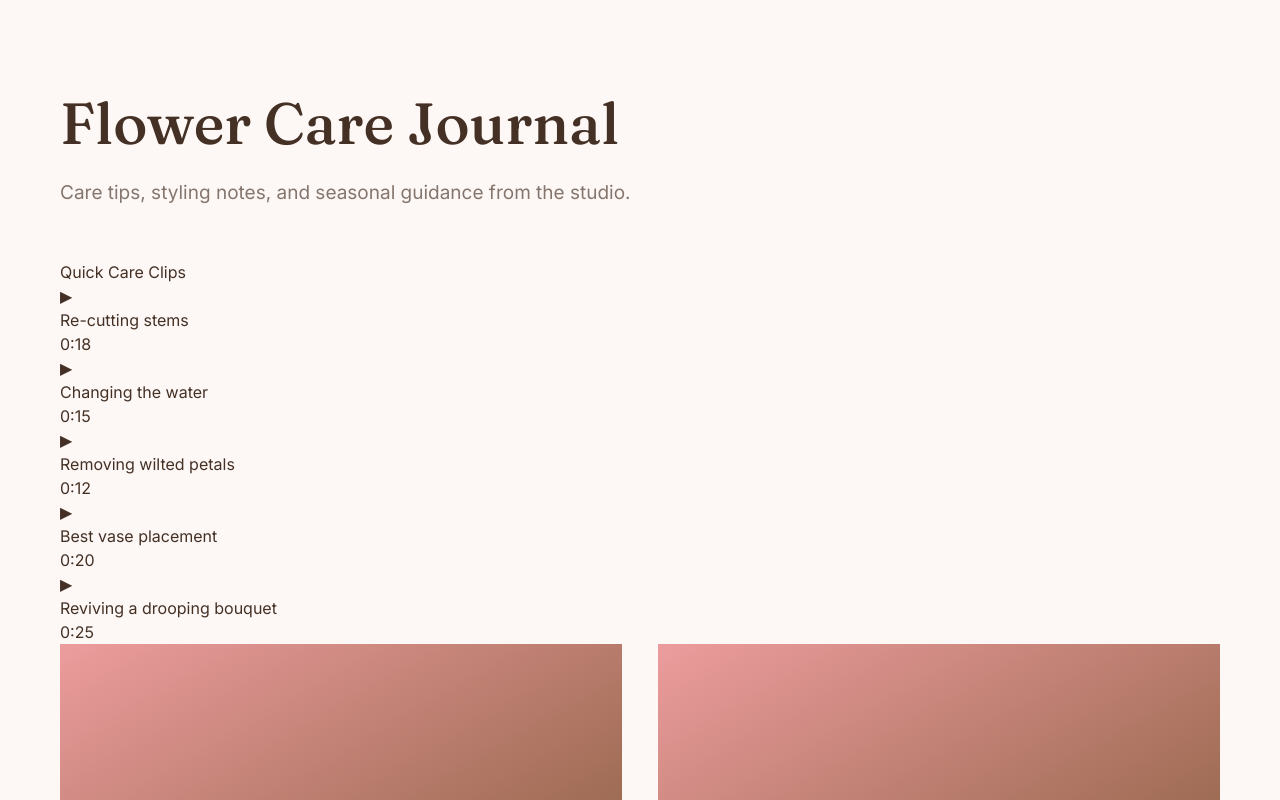
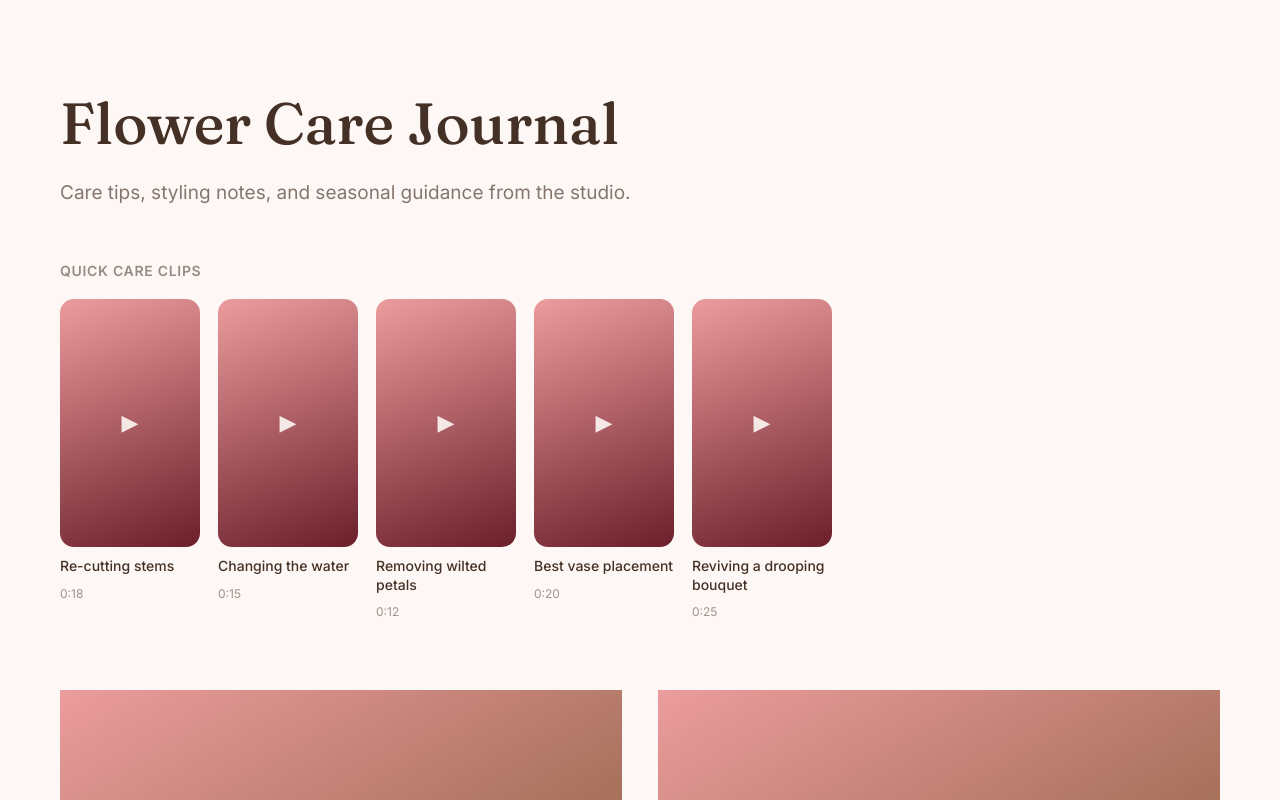
Before and after one commit to Tehzeeb07/Tulip, a React (Vite) app: page /blog in a window 1280 px wide. Shown: the top 800 px of the page. Built offline with nearby package versions, Linux system fonts and the light colour scheme; no server answers; what @convex-dev/auth would draw is missing.

Commit message:
bouquet care shots

```diff
--- a/src/pages/Blog.css
+++ b/src/pages/Blog.css
@@ -83,3 +83,114 @@
   .blog-grid { grid-template-columns: 1fr; }
   .blog-header h1 { font-size: 42px; }
 }
+
+.shorts-section {
+  margin-bottom: 60px;
+}
+
+.shorts-label {
+  display: block;
+  font-size: 14px;
+  font-weight: 600;
+  text-transform: uppercase;
+  letter-spacing: 0.05em;
+  color: rgba(68, 48, 37, 0.55);
+  margin-bottom: 18px;
+}
+
+.shorts-row {
+  display: flex;
+  gap: 18px;
+  overflow-x: auto;
+  padding-bottom: 8px;
+}
+
+.short-card {
+  flex-shrink: 0;
+  width: 140px;
+  cursor: pointer;
+}
+
+.short-thumb {
+  aspect-ratio: 9/16;
+  background: linear-gradient(160deg, #EC9C9D, #6B1F2A);
+  border-radius: 14px;
+  display: flex;
+  align-items: center;
+  justify-content: center;
+  margin-bottom: 10px;
+  transition: transform 0.2s;
+}
+
+.short-card:hover .short-thumb {
+  transform: scale(1.03);
+}
+
+.play-icon {
+  color: #FDF8F5;
+  font-size: 22px;
+  opacity: 0.9;
+}
+
+.short-card h4 {
+  font-family: 'Inter', sans-serif;
+  font-size: 14px;
+  font-weight: 500;
+  margin-bottom: 4px;
+  line-height: 1.3;
+}
+
+.short-duration {
+  font-size: 12px;
+  color: rgba(68, 48, 37, 0.5);
+}
+
+.short-modal {
+  position: fixed;
+  inset: 0;
+  background: rgba(68, 48, 37, 0.85);
+  display: flex;
+  align-items: center;
+  justify-content: center;
+  z-index: 100;
+}
+
+.short-modal-content {
+  position: relative;
+  width: 340px;
+  max-width: 90vw;
+}
+
+.short-video {
+  width: 100%;
+  aspect-ratio: 9/16;
+  border-radius: 14px;
+}
+
+.short-placeholder {
+  aspect-ratio: 9/16;
+  background: linear-gradient(160deg, #EC9C9D, #6B1F2A);
+  border-radius: 14px;
+  display: flex;
+  align-items: center;
+  justify-content: center;
+  padding: 20px;
+  text-align: center;
+}
+
+.short-placeholder p {
+  color: #FDF8F5;
+  font-size: 15px;
+  font-weight: 500;
+}
+
+.close-btn {
+  position: absolute;
+  top: -40px;
+  right: 0;
+  background: none;
+  border: none;
+  color: #FDF8F5;
+  font-size: 22px;
+  cursor: pointer;
+}
```
